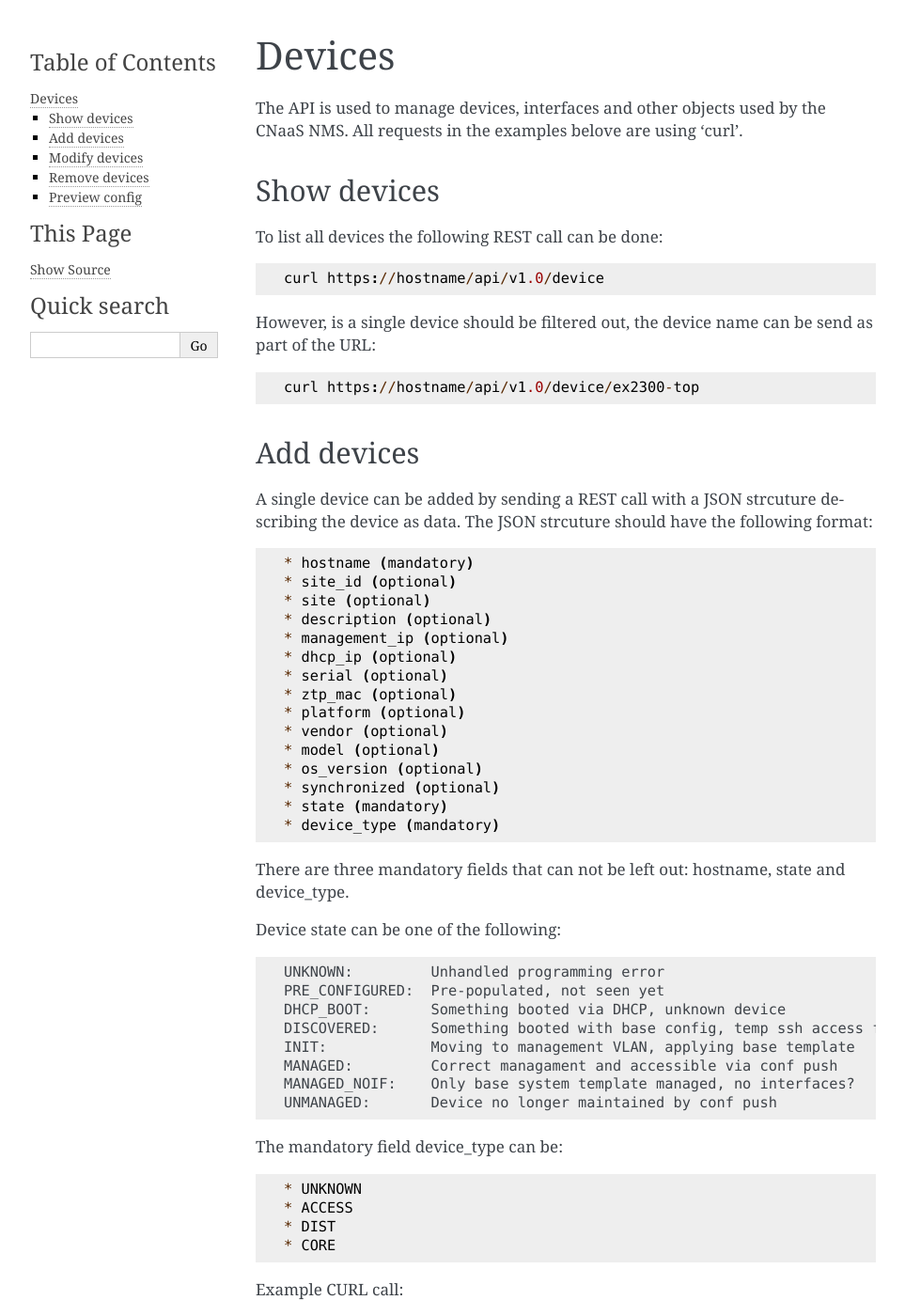
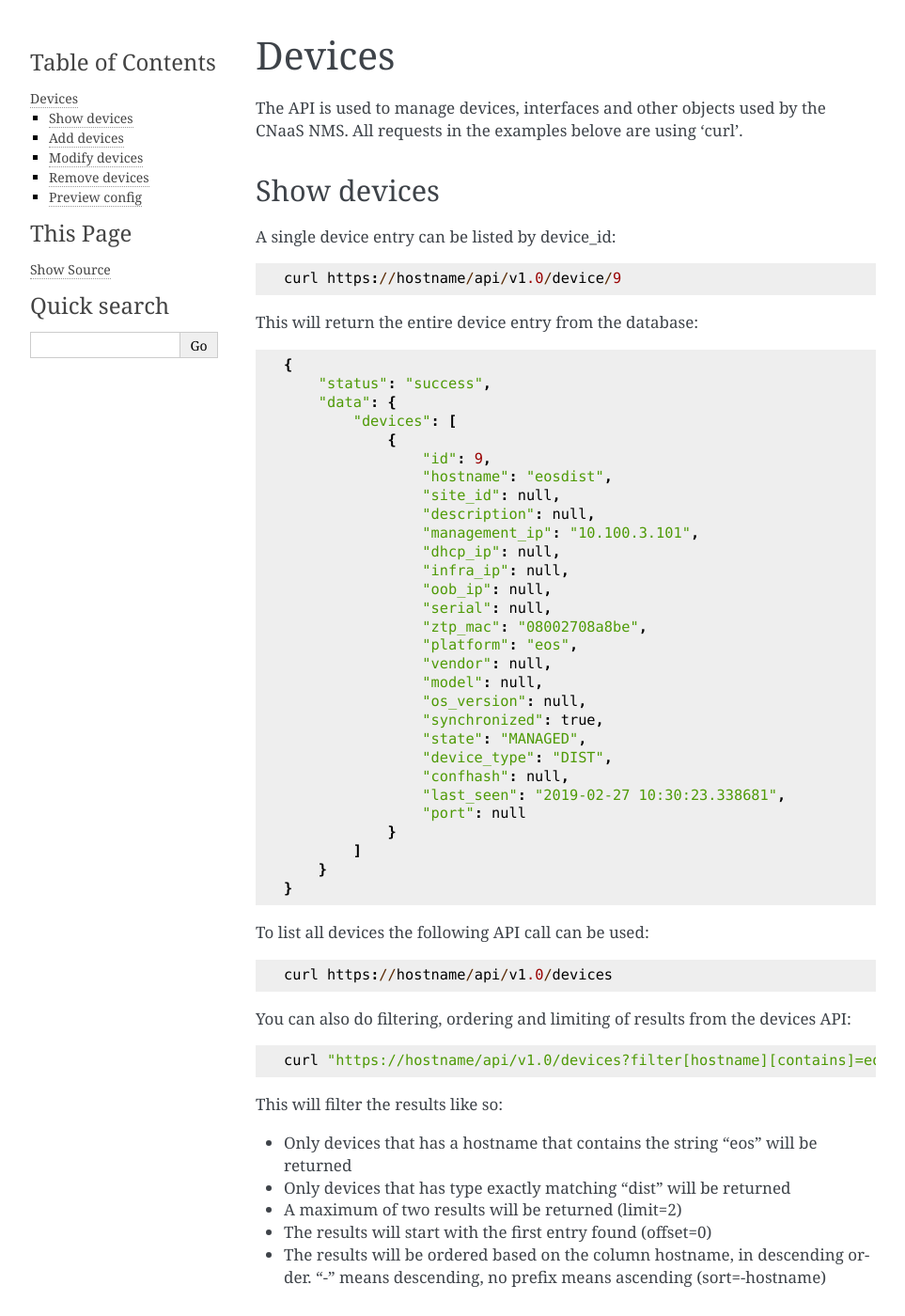
Before and after one commit to SUNET/cnaas-nms, a Sphinx documentation site: the page built from docs/apiref/devices.rst, in a window 1280 px wide and 1400 px high. Shown: the whole window at 94% size, without its empty margins (148-1111 px from the left). Built offline with Sphinx 7.4.7, drawn with Linux system fonts in a browser that asks for light colours.

Commit message:
Add options to order ascending or descending, name of the argument should be called sort according to jsonapi.org

```diff
--- a/docs/apiref/devices.rst
+++ b/docs/apiref/devices.rst
@@ -6,18 +6,67 @@
 Show devices
 ------------
 
-To list all devices the following REST call can be done:
+A single device entry can be listed by device_id:
 
 ::
 
-   curl https://hostname/api/v1.0/device
+   curl https://hostname/api/v1.0/device/9
 
-However, is a single device should be filtered out, the device name
-can be send as part of the URL:
+This will return the entire device entry from the database:
 
 ::
 
-   curl https://hostname/api/v1.0/device/ex2300-top
+  {
+      "status": "success",
+      "data": {
+          "devices": [
+              {
+                  "id": 9,
+                  "hostname": "eosdist",
+                  "site_id": null,
+                  "description": null,
+                  "management_ip": "10.100.3.101",
+                  "dhcp_ip": null,
+                  "infra_ip": null,
+                  "oob_ip": null,
+                  "serial": null,
+                  "ztp_mac": "08002708a8be",
+                  "platform": "eos",
+                  "vendor": null,
+                  "model": null,
+                  "os_version": null,
+                  "synchronized": true,
+                  "state": "MANAGED",
+                  "device_type": "DIST",
+                  "confhash": null,
+                  "last_seen": "2019-02-27 10:30:23.338681",
+                  "port": null
+              }
+          ]
+      }
+  }
+
+
+To list all devices the following API call can be used:
+
+::
+
+   curl https://hostname/api/v1.0/devices
+
+You can also do filtering, ordering and limiting of results from the devices API:
+
+::
+
+   curl "https://hostname/api/v1.0/devices?filter[hostname][contains]=eos&filter[device.type]=dist&limit=2&offset=0&sort=-hostname"
+
+This will filter the results like so:
+
+* Only devices that has a hostname that contains the string "eos" will be returned
+* Only devices that has type exactly matching "dist" will be returned
+* A maximum of two results will be returned (limit=2)
+* The results will start with the first entry found (offset=0)
+* The results will be ordered based on the column hostname, in descending order. "-" means descending, no prefix means ascending (sort=-hostname)
+
 
 Add devices
 -----------
```
Also changed, not shown: other parts of docs/apiref/devices.rst (+1 -1 lines), 1 other file.
